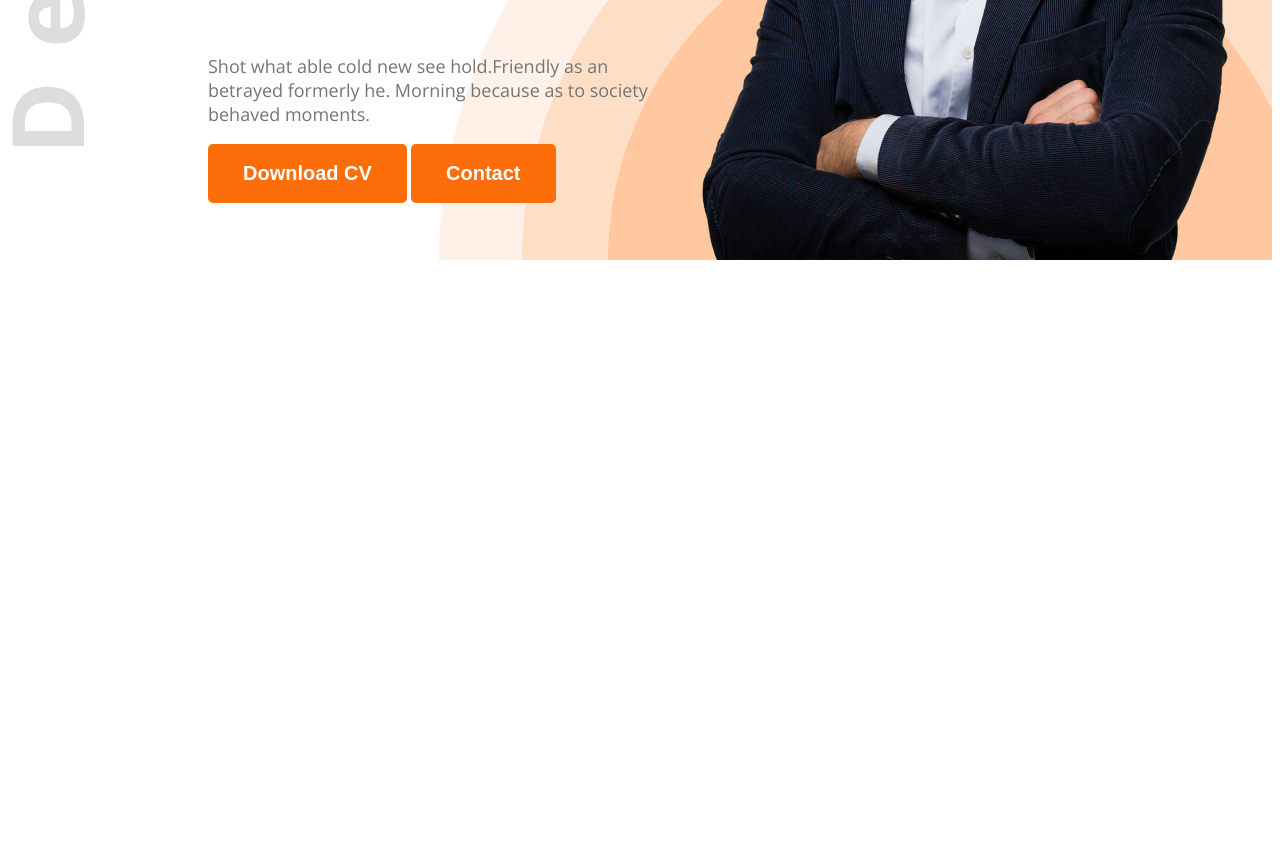
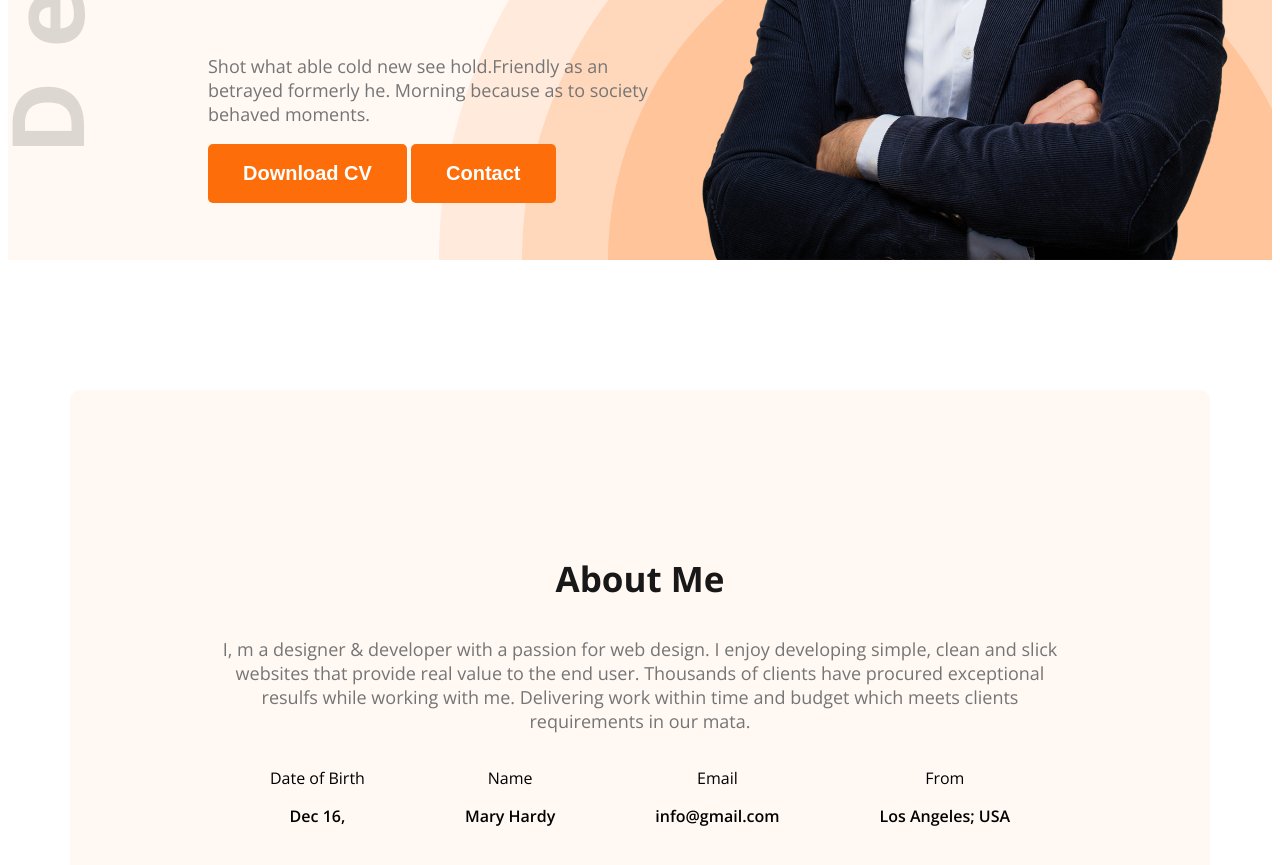
Before and after one commit to Nabila50/web-dev-portfolio, a plain HTML site: page index.html in a window 1280 px wide. Shown: the part 667-1532 px from the top of the page. Before the commit the page ends 935 px from the top, so only its background shows below. Drawn offline with nearby package versions, Linux system fonts and the light colour scheme.

Commit message:
about section

```diff
--- a/index.html
+++ b/index.html
@@ -10,7 +10,7 @@
     <link rel="stylesheet" href="styles/portfolio.css">
 </head>
 <body class="open-sans-normal">
-    <header class="header">
+    <header class="header secondary-bg">
         <nav>
             <h3 class="nav-title">Ma<span class="text-primary">r</span>y</h3>
             <ul>
@@ -36,6 +36,34 @@
     </header>
 
     <main>
+        <section class="about secondary-bg">
+            <h3 class="section-title">About Me</h3>
+            <p class="section-description">
+                I, m a designer & developer with a passion for web design. I enjoy developing simple, clean and slick websites that provide real value to the end user. Thousands of clients have procured exceptional resulfs while working with me. Delivering work within time and budget which meets clients requirements in our mata.
+            </p>
+
+            <div class="about-items">
+                <!-- .about-items*4>p.item-title+p.item-description -->
+
+                <div class="about-item">
+                    <p class="item-title">Date of Birth</p>
+                    <p class="item-description">Dec 16,</p>
+                </div>
+                <div class="about-item">
+                    <p class="item-title">Name</p>
+                    <p class="item-description">Mary Hardy</p>
+                </div>
+                <div class="about-item">
+                    <p class="item-title">Email</p>
+                    <p class="item-description">info@gmail.com</p>
+                </div>
+                <div class="about-item">
+                    <p class="item-title">From</p>
+                    <p class="item-description">Los Angeles; USA</p>
+                </div>
+            </div>
+
+        </section>
 
     </main>
 
--- a/styles/portfolio.css
+++ b/styles/portfolio.css
@@ -6,6 +6,11 @@
       "wdth" 100;
 }
 /* shared style */
+.secondary-bg{
+    background-color: #fff8f3;
+
+}
+
 .text-primary{
     color: #FD6E0A
 }
@@ -25,6 +30,17 @@
     padding: 18px 35px;
     border-radius: 5px;
     border: none;
+}
+
+.section-title{
+    font-size: 35px;
+    font-weight: bold;
+    color: #181818;
+}
+.section-description{
+    font-size: 18px;
+    color:#757575
+
 }
 
 /* Header */
@@ -85,3 +101,26 @@ nav li a{
 .banner-profile-pic{
     width: 584px;
 }
+
+/* Main Style */
+
+/* About Style */
+main{
+    max-width: 1140px;
+    margin: 0 auto;
+}
+.about{
+    border-radius: 10px;
+    padding: 130px 150px;
+    text-align: center;
+    margin-top: 130px ;
+}
+
+.about-items{
+    display: flex;
+    justify-content: space-around;
+}
+
+.item-description{
+    font-weight: 600;
+}
```
